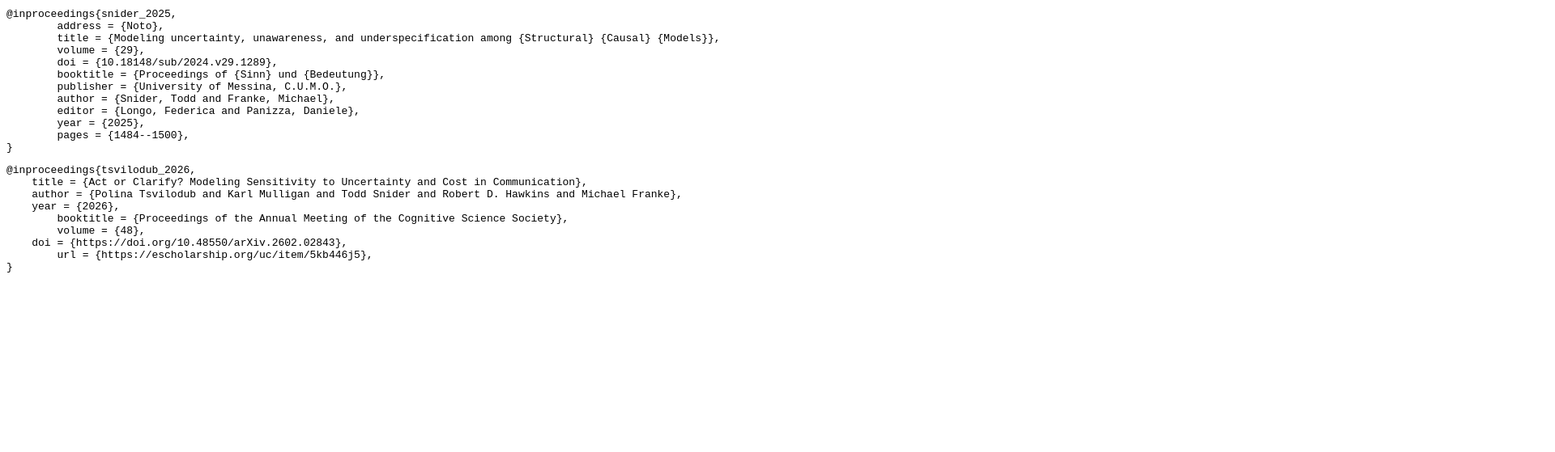
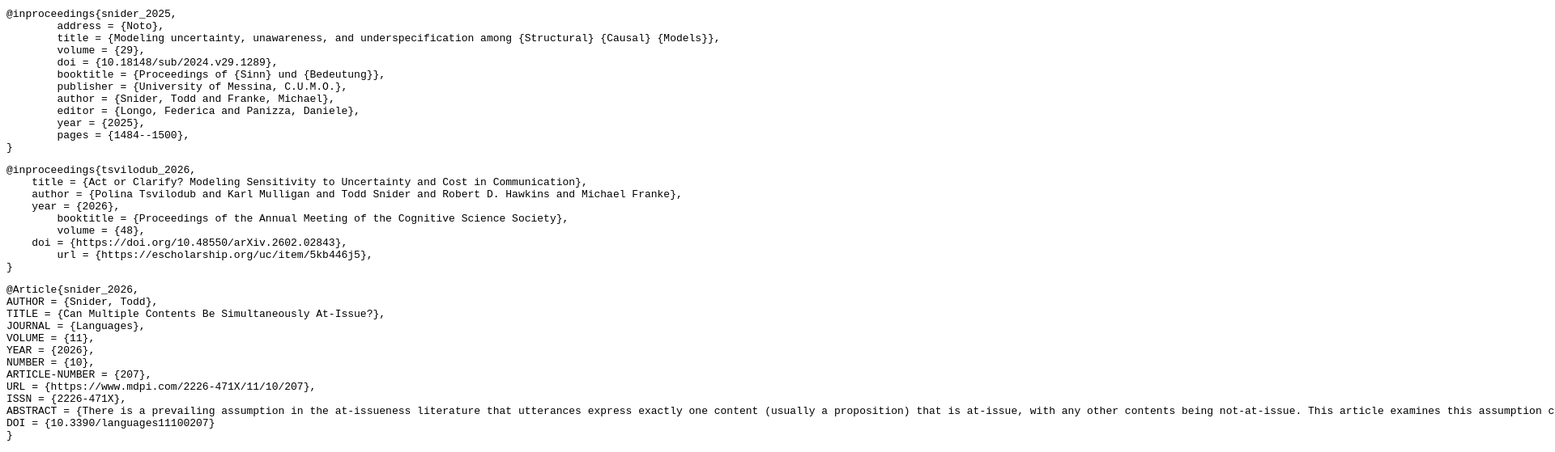
Before and after one commit to TSnider/snider, a plain HTML site: page bibtex.html in a window 1280 px wide. Shown: the part 2312-2871 px from the top of the page at 81% size, 1920 px wide, since content can reach past the window. Before the commit the page ends 2663 px from the top, so only its background shows below. Drawn offline with Linux system fonts and the light colour scheme.

Commit message:
Add MultiAI to bibtex.html

```diff
--- a/bibtex.html
+++ b/bibtex.html
@@ -234,7 +234,22 @@
 }
 </pre>
 
-
+<a name="snider_2026_multi"></a>
+<pre>
+@Article{snider_2026,
+AUTHOR = {Snider, Todd},
+TITLE = {Can Multiple Contents Be Simultaneously At-Issue?},
+JOURNAL = {Languages},
+VOLUME = {11},
+YEAR = {2026},
+NUMBER = {10},
+ARTICLE-NUMBER = {207},
+URL = {https://www.mdpi.com/2226-471X/11/10/207},
+ISSN = {2226-471X},
+ABSTRACT = {There is a prevailing assumption in the at-issueness literature that utterances express exactly one content (usually a proposition) that is at-issue, with any other contents being not-at-issue. This article examines this assumption critically, asking whether it can ever be the case that multiple contents are at-issue simultaneously. Looking at the three leading approaches to defining at-issueness, and considering them as both backward- and forward-oriented phenomena, we observe some similarities and some divisions among how these approaches answer this question. We spotlight conjoined question sequences, an empirical construction that might require multiple contents to be simultaneously at-issue, and discuss how these various approaches might account for the observed data.},
+DOI = {10.3390/languages11100207}
+}
+</pre>
 
 </body>
 </html>
```
